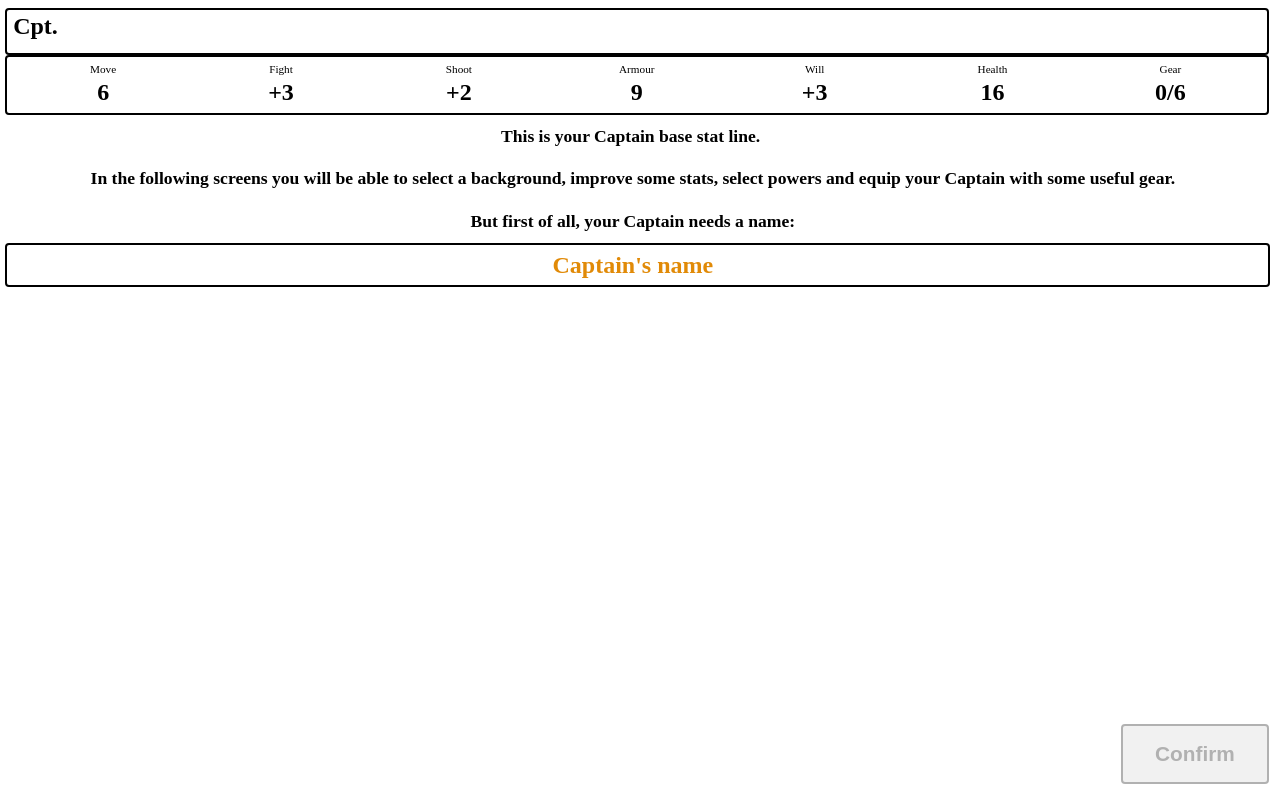
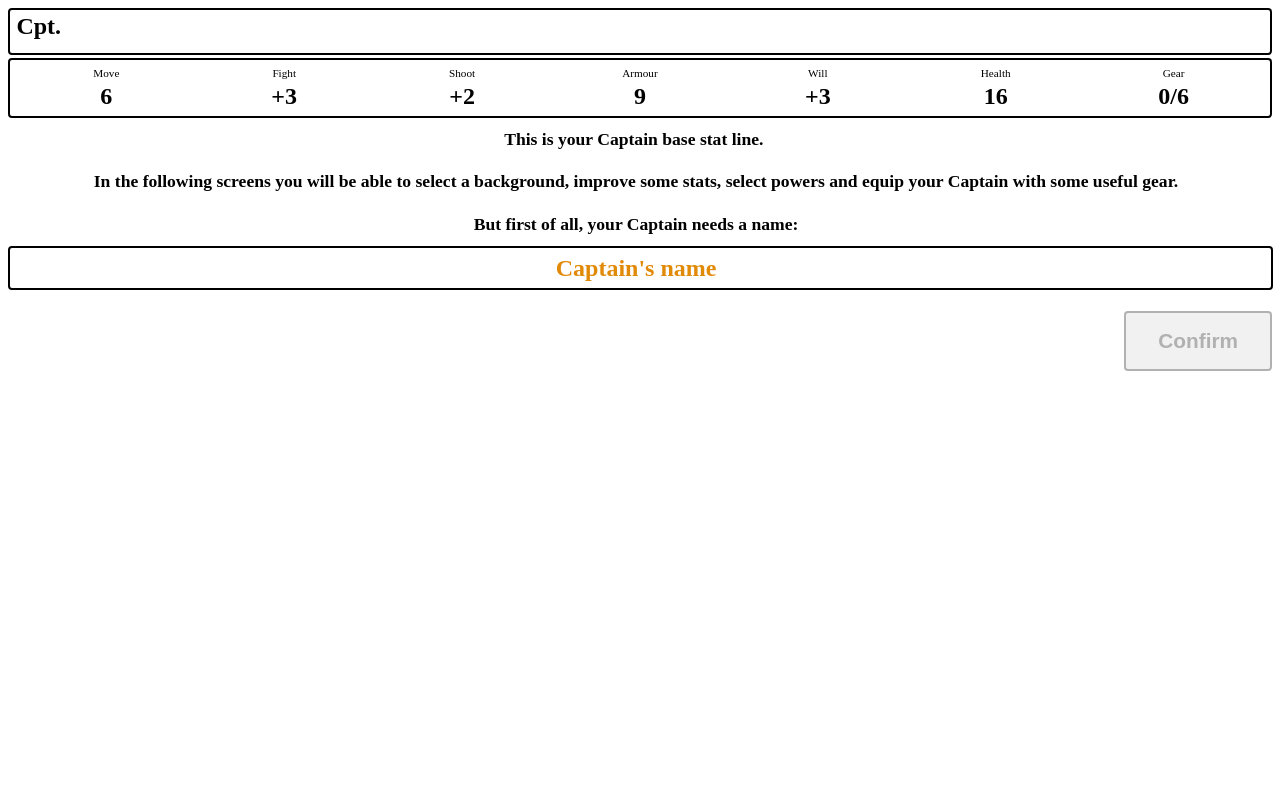
Before and after one commit to Labernator/Stargrave, a React (Create React App) app: page /CaptainCreation in a window 1280 px wide. Built offline with nearby package versions, Linux system fonts and the light colour scheme.

Commit message:
Fix styling issues and alignments
* Consistent margins (left, right)
* Consistent spaces between boxes
* Put back/next buttons at the bottom (overlaps content and do not stick
  at the bottom of the screen)
* Remove inline styling from HTML

```diff
--- a/public/index.html
+++ b/public/index.html
@@ -16,7 +16,7 @@
     <link rel="manifest" href="%PUBLIC_URL%/manifest.json" />
     <title>Stargrave Configurator</title>
   </head>
-  <body  style="margin-left: 0.3rem;">
+  <body>
     <div id="root"></div>
   </body>
 </html>
--- a/src/App.css
+++ b/src/App.css
@@ -71,6 +71,7 @@
   border: 0.15rem solid;
   border-radius: 0.25rem;
   padding: 0.2rem 0.4rem;
+  margin-bottom: 0.2rem;
   display: grid;
   font-weight: bold;
   font-size: 1.5rem;
@@ -360,9 +361,9 @@
   padding: 0.3rem;
   float: left;
   display: grid;
-  width: calc(50% - 1.2rem);
+  width: calc(50% - 3rem);
   border: 0.15rem solid;
-  margin: 0.15rem;
+  margin: 1rem;
   border-radius: 0.25rem;
   text-align: center;
   position: relative;
@@ -448,8 +449,8 @@
   border: 0.15rem solid;
   border-radius: 0.25rem;
   text-align: center;
-  position: absolute;
   bottom: 0rem;
+  margin-top: 1em;
 }
 
 .carousel-btn {
@@ -462,11 +463,13 @@
 }
 
 .back-btn {
-  left: 0rem;
+  float: left;
+  margin-bottom: 1rem;
 }
 
 .confirm-btn {
-  right: 0rem;
+  float: right;
+  margin-bottom: 1rem;
 }
 
 .disabled {
@@ -483,7 +486,7 @@
   border-radius: 0.25rem;
   text-align: center;
   float: left;
-  width: calc(100% - 1.3rem);
+  width: calc(100% - 1rem);
   font-size: 1.1rem;
   position: relative;
 }
@@ -667,6 +670,7 @@
   border: 0.15rem solid;
   border-radius: 0.25rem;
   padding: 0.2rem 0.4rem;
+  margin-bottom: 0.2rem;
   font-weight: bold;
   font-size: 1.5rem;
   text-align: center;
```
